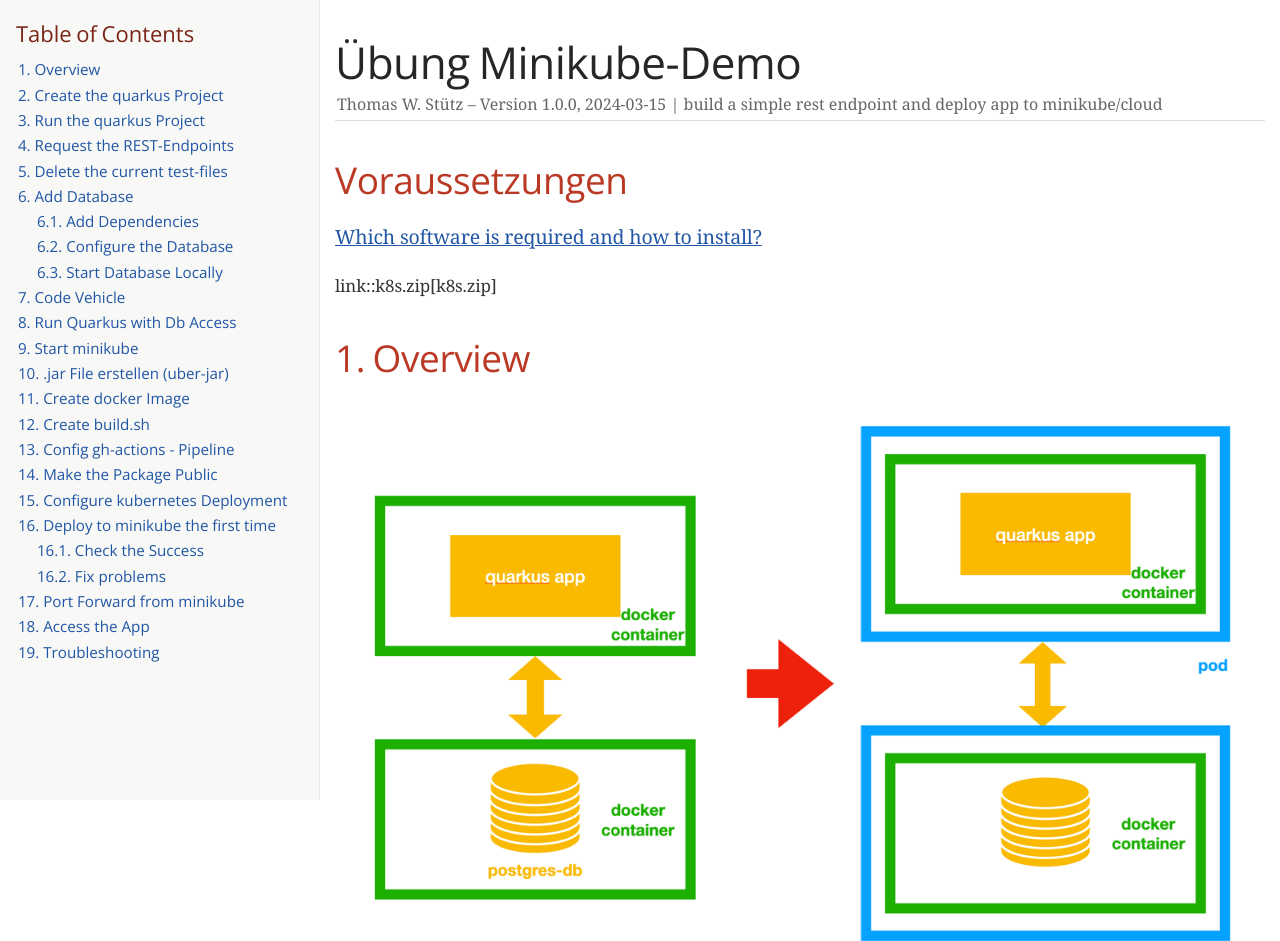
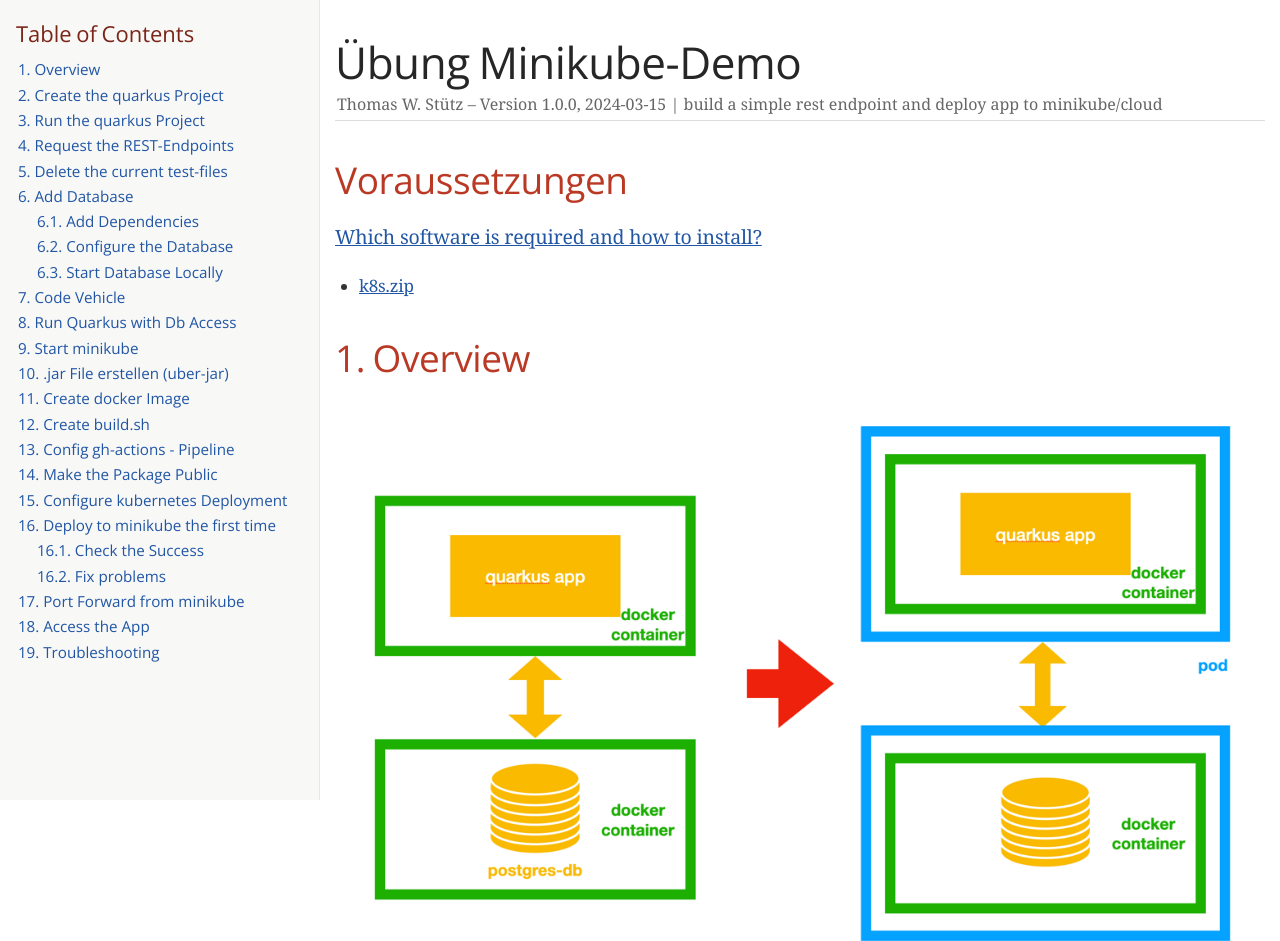
Before and after one commit to quarkus-seminar/2024-lab-minikube-pvc, a plain HTML site: page index.html in a window 1280 px wide. Shown: the top 941 px of the page. Drawn offline with nearby package versions, Linux system fonts and the light colour scheme; a web font is replaced by a local one.

Commit message:
Deploying to gh-pages from @ quarkus-seminar/2024-lab-minikube-pvc@e75429c63e9b04709652c53e1d4b8e2ef0c446bb 🚀

```diff
--- a/index.html
+++ b/index.html
@@ -602,8 +602,12 @@
 <div class="paragraph">
 <p><a href="https://htl-leonding-college.github.io/quarkus-lecture-notes/how-to-install-required-software.html" target="_blank" rel="noopener">Which software is required and how to install?</a></p>
 </div>
-<div class="paragraph">
-<p>link::k8s.zip[k8s.zip]</p>
+<div class="ulist">
+<ul>
+<li>
+<p><a href="k8s.zip">k8s.zip</a></p>
+</li>
+</ul>
 </div>
 </div>
 </div>
@@ -1701,7 +1705,7 @@
 <div id="footer">
 <div id="footer-text">
 Version 1.0.0<br>
-Last updated 2024-03-15 08:33:01 UTC
+Last updated 2024-03-15 08:34:51 UTC
 </div>
 </div>
 </body>
```
